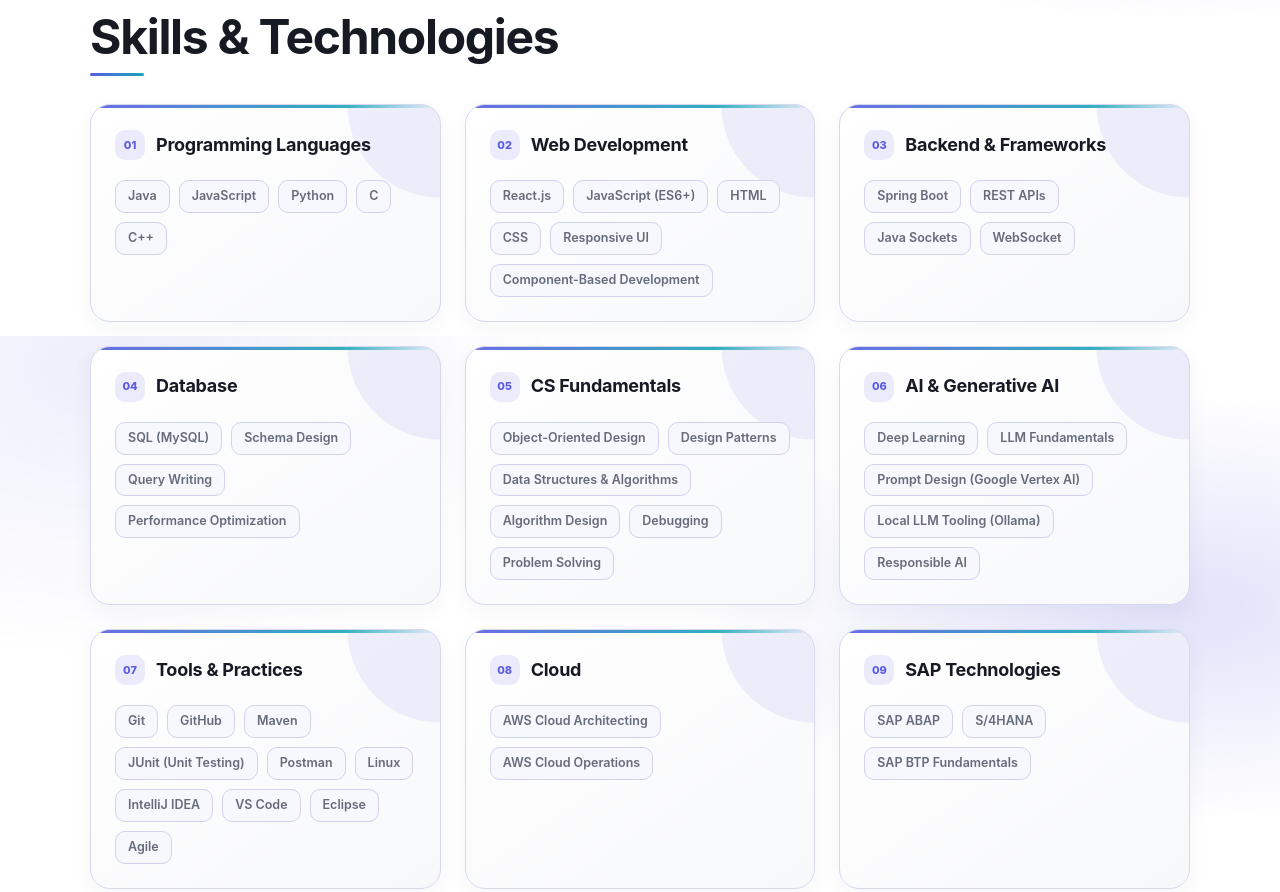
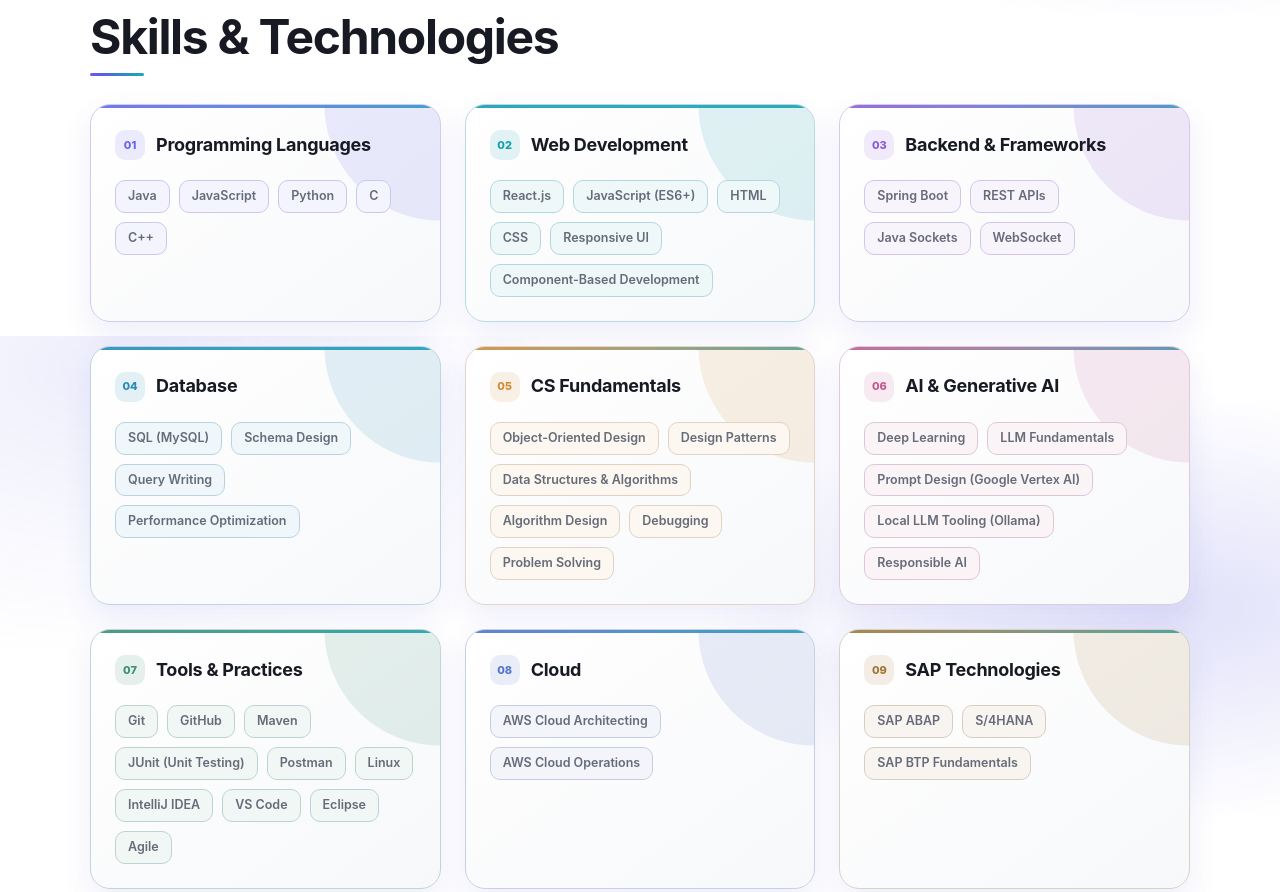
Before and after one commit to Sivasubramani-velusamy/Portfolio, a plain HTML site: page index.html in a window 1280 px wide. Shown: the part 1264-2156 px from the top of the page. Drawn offline with Linux system fonts and the light colour scheme.

Commit message:
Add subtle accent colors and motion across portfolio sections

```diff
--- a/css/style.css
+++ b/css/style.css
@@ -1722,3 +1722,89 @@ main .section .journey-heading {
         transform: none;
     }
 }
+
+
+/* SUBTLE COLOR + MOTION POLISH – PORTFOLIO */
+@keyframes accentSweep {
+    0% { background-position: 0% 50%; }
+    100% { background-position: 200% 50%; }
+}
+
+@keyframes softGlow {
+    0%, 100% { box-shadow: 0 10px 26px rgba(40, 55, 110, .055); }
+    50% { box-shadow: 0 14px 32px rgba(91, 92, 235, .12); }
+}
+
+/* Give each skill category its own coordinated accent. */
+#skills .skill-card { --card-accent: #6865ed; }
+#skills .skill-card:nth-child(2) { --card-accent: #159eae; }
+#skills .skill-card:nth-child(3) { --card-accent: #8b5bd6; }
+#skills .skill-card:nth-child(4) { --card-accent: #278bba; }
+#skills .skill-card:nth-child(5) { --card-accent: #d18a36; }
+#skills .skill-card:nth-child(6) { --card-accent: #c05b91; }
+#skills .skill-card:nth-child(7) { --card-accent: #398f73; }
+#skills .skill-card:nth-child(8) { --card-accent: #5274c9; }
+#skills .skill-card:nth-child(9) { --card-accent: #a27635; }
+
+#skills .skill-card {
+    border-color: color-mix(in srgb, var(--card-accent) 22%, var(--border));
+    background:
+        radial-gradient(circle at 100% 0%, color-mix(in srgb, var(--card-accent) 13%, transparent) 0 115px, transparent 116px),
+        linear-gradient(145deg, var(--surface), var(--bg-secondary));
+    animation: softGlow 7s ease-in-out infinite;
+}
+
+#skills .skill-card::before {
+    background: linear-gradient(90deg, var(--card-accent), color-mix(in srgb, var(--card-accent) 25%, #19a7b8), var(--card-accent));
+    background-size: 200% 100%;
+    animation: accentSweep 5s linear infinite;
+}
+
+#skills .skill-card h3::before {
+    color: var(--card-accent);
+    background: color-mix(in srgb, var(--card-accent) 13%, var(--surface));
+}
+
+#skills .skill-tag {
+    border-color: color-mix(in srgb, var(--card-accent) 25%, var(--border));
+    background: color-mix(in srgb, var(--card-accent) 7%, var(--surface));
+}
+
+#skills .skill-tag:hover {
+    background: var(--card-accent);
+    border-color: var(--card-accent);
+    box-shadow: 0 5px 14px color-mix(in srgb, var(--card-accent) 28%, transparent);
+}
+
+/* Add a restrained animated underline to section titles. */
+main .section .section-heading h2::after {
+    background: linear-gradient(90deg, var(--accent), #19a7b8, #9a6be8, var(--accent));
+    background-size: 220% 100%;
+    animation: accentSweep 7s ease-in-out infinite alternate;
+}
+
+/* Consistent lift and colored edge feedback across content cards. */
+.project-card,
+.education-card,
+.experience-card,
+.certification-card {
+    transition: transform 260ms cubic-bezier(.2,.7,.2,1),
+                box-shadow 260ms ease, border-color 260ms ease;
+}
+
+.project-card:hover,
+.education-card:hover,
+.experience-card:hover,
+.certification-card:hover {
+    transform: translateY(-6px);
+    border-color: color-mix(in srgb, var(--accent) 48%, var(--border));
+    box-shadow: 0 16px 34px rgba(60, 75, 145, .12);
+}
+
+@media (prefers-reduced-motion: reduce) {
+    #skills .skill-card,
+    #skills .skill-card::before,
+    main .section .section-heading h2::after {
+        animation: none !important;
+    }
+}
```
